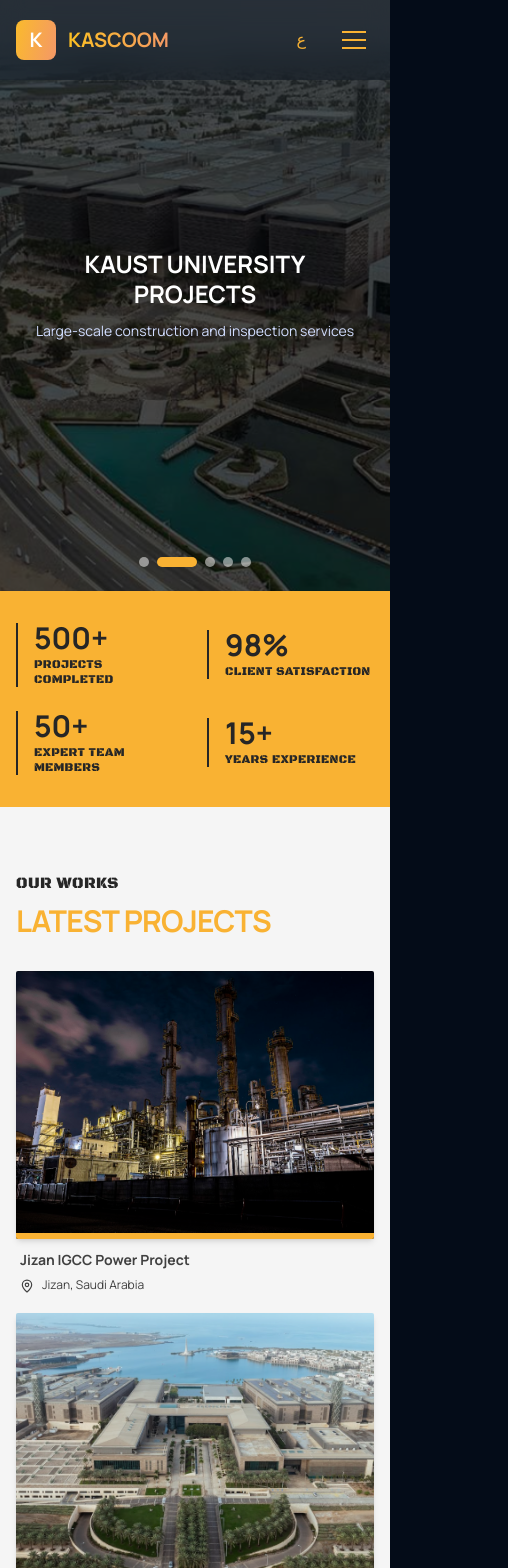
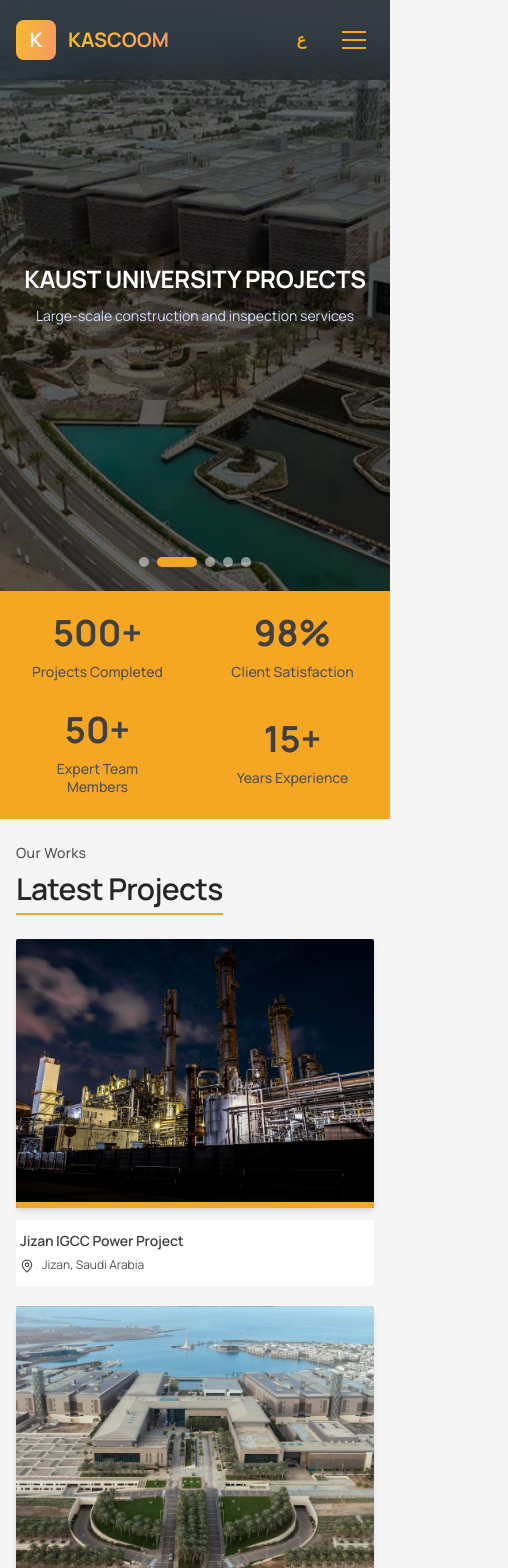
Before and after one commit to dario6h/kascom, a Next.js app: page / in a window 390 px wide. Shown: the top 1568 px of the page, 508 px wide, since content can reach past the window. Built offline with nearby package versions, Linux system fonts and the light colour scheme.

Commit message:
Update About page components and optimize performance

```diff
--- a/app/components/about/Section1-HeroSlideshow.jsx
+++ b/app/components/about/Section1-HeroSlideshow.jsx
@@ -117,12 +117,11 @@
             backgroundImage: `url(/images/about/hero/${slide.image})`,
             backgroundSize: 'cover',
             backgroundPosition: 'center',
-            backgroundRepeat: 'no-repeat',
-            backgroundColor: '#1a1f2e'
+            backgroundRepeat: 'no-repeat'
           }}
         >
-          {/* Dark blue overlay */}
-          <div className="absolute inset-0 bg-primary-900/70"></div>
+          {/* Dark overlay */}
+          <div className="absolute inset-0 bg-black/60"></div>
 
           {/* Content */}
           <div className="relative h-full flex items-center justify-center sm:justify-end px-4 sm:px-6 lg:px-16">
@@ -159,20 +158,18 @@
       {/* Navigation Arrows - Hidden on mobile, visible on hover for desktop */}
       <button
         onClick={prevSlide}
-        className="hidden md:flex absolute left-4 lg:left-8 top-1/2 -translate-y-1/2 z-20 w-12 h-12 items-center justify-center backdrop-blur-sm hover:bg-white/20 transition-all duration-300 rounded-full opacity-0 group-hover/slideshow:opacity-100 touch-manipulation"
-        style={{ backgroundColor: 'rgba(64, 64, 64, 0.1)' }}
+        className="hidden md:flex absolute left-4 lg:left-8 top-1/2 -translate-y-1/2 z-20 w-12 h-12 items-center justify-center bg-white/10 backdrop-blur-sm hover:bg-white/20 transition-all duration-300 rounded-full opacity-0 group-hover/slideshow:opacity-100 touch-manipulation"
         aria-label="Previous slide"
       >
-        <ChevronLeft className="w-6 h-6 hover:scale-110 transition-transform text-neutral-700" />
+        <ChevronLeft className="w-6 h-6 hover:scale-110 transition-transform text-white" />
       </button>
 
       <button
         onClick={nextSlide}
-        className="hidden md:flex absolute right-4 lg:right-8 top-1/2 -translate-y-1/2 z-20 w-12 h-12 items-center justify-center backdrop-blur-sm hover:bg-white/20 transition-all duration-300 rounded-full opacity-0 group-hover/slideshow:opacity-100 touch-manipulation"
-        style={{ backgroundColor: 'rgba(64, 64, 64, 0.1)' }}
+        className="hidden md:flex absolute right-4 lg:right-8 top-1/2 -translate-y-1/2 z-20 w-12 h-12 items-center justify-center bg-white/10 backdrop-blur-sm hover:bg-white/20 transition-all duration-300 rounded-full opacity-0 group-hover/slideshow:opacity-100 touch-manipulation"
         aria-label="Next slide"
       >
-        <ChevronRight className="w-6 h-6 hover:scale-110 transition-transform text-neutral-700" />
+        <ChevronRight className="w-6 h-6 hover:scale-110 transition-transform text-white" />
       </button>
 
       {/* Slide Indicators - Larger tap targets for mobile */}
@@ -191,7 +188,7 @@
               index === currentSlide ? 'w-10 sm:w-8' : 'w-2.5 sm:w-2 hover:bg-white/70'
             }`}
             style={{
-              backgroundColor: index === currentSlide ? '#f9b233' : 'rgba(255, 255, 255, 0.5)',
+              backgroundColor: index === currentSlide ? '#f5a623' : 'rgba(255, 255, 255, 0.5)',
               minWidth: '10px',
               minHeight: '10px'
             }}
--- a/app/components/about/Section2-Stats.jsx
+++ b/app/components/about/Section2-Stats.jsx
@@ -12,26 +12,19 @@
 
 export default function StatsSection() {
   return (
-    <Section className="py-8 md:py-10 lg:py-12" style={{ backgroundColor: '#f9b233' }}>
-      <div className="grid grid-cols-2 md:grid-cols-4 gap-6 sm:gap-8 md:gap-10 lg:gap-12">
+    <Section className="py-6 md:py-8 lg:py-10" style={{ backgroundColor: '#f5a623' }}>
+      <div className="grid grid-cols-2 md:grid-cols-4 gap-8 md:gap-12 divide-x-0 md:divide-x divide-neutral-700/15">
         {stats.map((stat, index) => {
           const numericValue = stat.number.replace(/\D/g, '');
           const suffix = stat.number.replace(/\d/g, '');
 
           return (
-            <div key={index} className="flex items-center h-full">
-              <div className="pl-4 sm:pl-5 md:pl-6 lg:pl-8 border-l-2 sm:border-l-3 md:border-l-4 border-neutral-800 flex flex-col justify-center">
-                <div className="text-3xl sm:text-4xl md:text-5xl lg:text-5xl text-neutral-800 font-bold mb-1 sm:mb-2 uppercase leading-none">
-                  <Counter end={numericValue} suffix={suffix} duration={3500} />
-                </div>
-                <div
-                  className="text-xs sm:text-sm md:text-base lg:text-lg text-neutral-800 tracking-wide md:tracking-wider uppercase font-medium leading-tight"
-                  style={{
-                    fontFamily: '"Black Ops One", sans-serif'
-                  }}
-                >
-                  {stat.label}
-                </div>
+            <div key={index} className="flex flex-col items-center justify-center text-center px-4">
+              <div className="text-4xl sm:text-5xl md:text-6xl text-neutral-700 font-bold mb-3 leading-none">
+                <Counter end={numericValue} suffix={suffix} duration={2500} />
+              </div>
+              <div className="text-sm sm:text-base md:text-lg text-neutral-600 font-medium leading-tight">
+                {stat.label}
               </div>
             </div>
           );
--- a/app/components/about/Section3-OurWorks.jsx
+++ b/app/components/about/Section3-OurWorks.jsx
@@ -33,23 +33,20 @@
 
 export default function OurWorks() {
   return (
-    <Section
-      className="py-10 sm:py-12 md:py-16 lg:py-20"
-      style={{ backgroundColor: '#f5f5f5' }}
-    >
+    <Section className="py-6 md:py-8 lg:py-10">
       <div>
         {/* Header */}
-        <div className="flex flex-col sm:flex-row justify-between items-start sm:items-end mb-8 sm:mb-10 md:mb-12 gap-4 sm:gap-0">
+        <div className="flex flex-col sm:flex-row justify-between items-start sm:items-end mb-6 sm:mb-8 md:mb-10 gap-4 sm:gap-0">
           <div>
-            <p className="text-neutral-800 text-base sm:text-lg md:text-xl uppercase tracking-wide sm:tracking-wider mb-2 sm:mb-3 font-medium" style={{ fontFamily: '"Black Ops One", sans-serif' }}>Our Works</p>
-            <h2 className="text-3xl sm:text-4xl md:text-5xl font-bold uppercase tracking-tight" style={{ color: '#f9b233' }}>
-              LATEST PROJECTS
+            <p className="text-neutral-600 text-sm sm:text-base md:text-lg tracking-wide mb-2 sm:mb-3 font-medium">Our Works</p>
+            <h2 className="text-3xl sm:text-4xl md:text-5xl font-semibold tracking-tight text-neutral-800 relative inline-block pb-2 sm:pb-3">
+              Latest Projects
+              <div className="absolute bottom-0 left-0 right-0 w-full h-0.5 sm:h-1" style={{ backgroundColor: '#f5a623' }}></div>
             </h2>
           </div>
           <Link
             href="/projects"
-            className="hidden md:flex items-center gap-2 text-neutral-800 hover:text-neutral-900 transition-colors duration-200 ease-out group font-medium touch-manipulation"
-            style={{ fontFamily: '"Black Ops One", sans-serif' }}
+            className="hidden md:flex items-center gap-2 text-neutral-700 hover:text-neutral-900 transition-colors duration-200 ease-out group font-medium touch-manipulation"
           >
             <span>More Projects</span>
             <ArrowRight className="w-5 h-5 group-hover:translate-x-1 transition-transform duration-200 ease-out" />
@@ -63,27 +60,28 @@
               <div className="group cursor-pointer h-full touch-manipulation">
                   {/* Image Container */}
                   <div
-                    className="relative aspect-[4/3] overflow-hidden bg-cover bg-center shadow-md rounded-sm"
+                    className="relative aspect-[4/3] overflow-hidden shadow-md rounded-sm"
                     style={{
                       backgroundImage: `url(${project.image})`,
-                      backgroundColor: '#1a1f2e',
+                      backgroundSize: 'cover',
+                      backgroundPosition: 'center'
                     }}
                   >
                     {/* Hover Overlay with Icon */}
-                    <div className="absolute inset-0 bg-black opacity-0 group-hover:opacity-40 transition-opacity duration-500 ease-in-out flex items-center justify-center">
+                    <div className="absolute inset-0 bg-black opacity-0 group-hover:opacity-60 transition-opacity duration-500 ease-in-out flex items-center justify-center">
                       <ExternalLink className="w-8 h-8 sm:w-10 sm:h-10 text-white scale-90 opacity-0 group-hover:scale-100 group-hover:opacity-100 transition-all duration-500 ease-in-out" />
                     </div>
 
                     {/* Thick Bottom Border */}
-                    <div className="absolute bottom-0 left-0 right-0 h-1.5" style={{ backgroundColor: '#f9b233' }}></div>
+                    <div className="absolute bottom-0 left-0 right-0 h-1.5" style={{ backgroundColor: '#f5a623' }}></div>
                   </div>
 
                   {/* Project Info */}
-                  <div className="mt-3 space-y-2 px-1">
-                    <h3 className="text-sm sm:text-base font-bold text-neutral-700 group-hover:text-neutral-900 transition-colors duration-300 leading-tight">
+                  <div className="mt-3 space-y-2 px-1 bg-white p-3 rounded-sm">
+                    <h3 className="text-sm sm:text-base font-semibold text-neutral-700 group-hover:text-neutral-900 transition-colors duration-300 leading-tight">
                       {project.title}
                     </h3>
-                    <div className="flex items-start gap-2 text-neutral-700 text-xs">
+                    <div className="flex items-start gap-2 text-neutral-600 text-xs">
                       <MapPin className="w-3.5 h-3.5 mt-0.5 flex-shrink-0" />
                       <span className="leading-snug">{project.location}</span>
                     </div>
@@ -97,8 +95,7 @@
         <div className="mt-8 sm:mt-10 flex justify-center md:hidden">
           <Link
             href="/projects"
-            className="flex items-center gap-2 px-6 py-3 text-neutral-800 hover:text-neutral-900 transition-colors duration-200 ease-out group font-medium touch-manipulation"
-            style={{ fontFamily: '"Black Ops One", sans-serif' }}
+            className="flex items-center gap-2 px-6 py-3 text-neutral-700 hover:text-neutral-900 transition-colors duration-200 ease-out group font-medium touch-manipulation"
           >
             <span>More Projects</span>
             <ArrowRight className="w-5 h-5 group-hover:translate-x-1 transition-transform duration-200 ease-out" />
--- a/app/page.js
+++ b/app/page.js
@@ -10,7 +10,7 @@
 
 export default function Home() {
   return (
-    <div className="min-h-screen bg-gradient-radial">
+    <div className="min-h-screen">
       <HeroSlideshow />
       <StatsSection />
       <OurWorks />
--- a/components/layout/Navbar.jsx
+++ b/components/layout/Navbar.jsx
@@ -67,7 +67,7 @@
                     className={`absolute bottom-0 left-0 h-0.5 transition-all duration-300 ${
                       isActive(item.href) ? 'w-full' : 'w-0 group-hover:w-full'
                     }`}
-                    style={{ backgroundColor: '#f9b233' }}
+                    style={{ backgroundColor: '#f5a623' }}
                   ></span>
                 </Link>
               ))}
@@ -79,7 +79,7 @@
                 aria-label="Toggle language"
               >
                 ع
-                <span className="absolute bottom-0 left-0 w-0 h-0.5 group-hover:w-full transition-all duration-300" style={{ backgroundColor: '#f9b233' }}></span>
+                <span className="absolute bottom-0 left-0 w-0 h-0.5 group-hover:w-full transition-all duration-300" style={{ backgroundColor: '#f5a623' }}></span>
               </button>
             </div>
 
@@ -88,19 +88,19 @@
               {/* Language Toggle */}
               <button
                 onClick={toggleLanguage}
-                className="relative px-3 py-2 font-medium transition-all group"
-                style={{ fontFamily: '"Black Ops One", sans-serif', color: '#f9b233' }}
+                className="relative px-3 py-2 font-semibold transition-all group"
+                style={{ color: '#f5a623' }}
                 aria-label="Toggle language"
               >
                 ع
-                <span className="absolute bottom-0 left-0 w-0 h-0.5 group-hover:w-full transition-all duration-300" style={{ backgroundColor: '#f9b233' }}></span>
+                <span className="absolute bottom-0 left-0 w-0 h-0.5 group-hover:w-full transition-all duration-300" style={{ backgroundColor: '#f5a623' }}></span>
               </button>
 
               {/* Hamburger Menu Button */}
               <button
                 onClick={() => setIsMobileMenuOpen(!isMobileMenuOpen)}
                 className="flex flex-col gap-1.5 p-2 transition-all group"
-                style={{ color: '#f9b233' }}
+                style={{ color: '#f5a623' }}
                 aria-label="Toggle mobile menu"
               >
                 <span className={`w-6 h-0.5 bg-current transition-all duration-300 ${isMobileMenuOpen ? 'rotate-45 translate-y-2' : ''}`}></span>
--- a/components/ui/Section.jsx
+++ b/components/ui/Section.jsx
@@ -4,14 +4,15 @@
   children,
   className = "",
   containerClassName = "",
-  background = "white",
+  background = "transparent",
   style
 }) {
   const bgColors = {
     white: 'bg-white',
     gray: 'bg-gray-50',
     dark: 'bg-gray-900',
-    primary: 'bg-primary-50'
+    primary: 'bg-primary-50',
+    transparent: 'bg-transparent'
   };
 
   return (
--- a/styles/globals.css
+++ b/styles/globals.css
@@ -1,30 +1,82 @@
-@import url('https://fonts.googleapis.com/css2?family=Manrope:wght@200;300;400;500;600;700;800&display=swap');
-@import url('https://fonts.googleapis.com/css2?family=Inter:wght@300;400;500;600;700;800&display=swap');
-@import url('https://fonts.googleapis.com/css2?family=Cairo:wght@300;400;500;600;700;800&display=swap');
-@import url('https://fonts.googleapis.com/css2?family=Bebas+Neue&display=swap');
-@import url('https://fonts.googleapis.com/css2?family=Teko:wght@300;400;500;600;700&display=swap');
-@import url('https://fonts.googleapis.com/css2?family=Black+Ops+One&display=swap');
+/* ============================================
+   KASCOOM WEBSITE - DESIGN SYSTEM
+   ============================================
+
+   UNIVERSAL DESIGN PRINCIPLES:
+
+   1. BACKGROUND COLORS:
+      - Universal background: #f5f5f5 (light gray)
+      - Card backgrounds: #ffffff (pure white)
+      - Accent sections: #f5a623 (softer orange)
+      - Dark theme pages: Use bg-gradient-radial
+
+   2. COLOR SATURATION:
+      - Avoid bright #f9b233 (too saturated)
+      - Use #f5a623 for all accent elements
+      - Text colors: neutral-700 to neutral-600 range
+      - NO pure black text (#000000)
+
+   3. TYPOGRAPHY:
+      - Default font weight: 600 (semibold), NOT 700 (bold)
+      - Avoid excessive uppercase text
+      - Remove "Black Ops One" font from sections
+      - Line height: 1.6 for body, 1.2 for headings
+      - Letter spacing: -0.01em for headings
+
+   4. PREVENT OVERLAPPING:
+      - Section component default: transparent background
+      - Only add explicit backgrounds where needed
+      - Use CSS variables for consistency
+      - Avoid inline backgroundColor unless intentional
+
+   6. IMAGE OVERLAYS:
+      - Universal overlay: bg-black/60 (60% black opacity)
+      - Use consistently across all background images
+      - Ensures text readability on any image
+      - Professional, neutral appearance
+
+   5. HIERARCHY:
+      - H1-H6: Use semantic sizing with clamp()
+      - Primary text: #2d3748 (neutral-800)
+      - Secondary text: #4a5568 (neutral-700)
+      - Body text: #718096 (neutral-600)
+      - Muted text: #a0aec0 (neutral-500)
+
+   ============================================ */
+
+@import url('https://fonts.googleapis.com/css2?family=Manrope:wght@300;400;500;600;700&display=swap');
+@import url('https://fonts.googleapis.com/css2?family=Cairo:wght@300;400;500;600;700&display=swap');
 
 @tailwind base;
 @tailwind components;
 @tailwind utilities;
 
-/* Military Stencil Font Styling */
-@font-face {
-  font-family: 'Military Stencil';
-  src: local('Stencil Std'), local('Stencil');
-  font-weight: 700;
-  font-style: normal;
-}
+:root {
+  /* Typography */
+  --font-family: 'Manrope', sans-serif;
 
-:root {
-  --font-family: 'Manrope', 'Inter', sans-serif;
+  /* Universal Background Colors */
+  --color-bg-universal: #f5f5f5;        /* Light gray - universal page background */
+  --color-bg-white: #ffffff;            /* Pure white - card backgrounds */
+  --color-bg-accent: #f5a623;           /* Softer orange - accent sections (Stats, Clients) */
+
+  /* Dark Theme Colors (for Services, Projects, Contact pages) */
+  --color-bg-dark: #040C18;
+  --color-footer: #031B34;
+  --color-blog: #042c54;
+
+  /* Text Colors */
+  --color-text-primary: #2d3748;        /* Neutral-800 - main headings */
+  --color-text-secondary: #4a5568;      /* Neutral-700 - subheadings */
+  --color-text-tertiary: #718096;       /* Neutral-600 - body text */
+  --color-text-muted: #a0aec0;          /* Neutral-500 - subtle text */
+  --color-text-light: #81AFDD;          /* Light blue - dark theme text */
+
+  /* Accent Colors */
   --gradient-text: linear-gradient(89.97deg, #fbbf24 1.84%, #F49867 102.67%);
   --gradient-bar: linear-gradient(103.22deg, #fbbf24 -13.86%, #F49867 99.55%);
-  --color-bg: #040C18;
-  --color-footer: #031B34;
-  --color-blog: #042c54;
-  --color-text: #81AFDD;
+  --color-accent-orange: #F49867;
+  --color-accent-yellow: #f5a623;       /* Primary accent color */
   --color-subtext: #FF8A71;
 }
 
@@ -41,11 +93,55 @@
 
 body {
   font-family: var(--font-family);
-  background-color: var(--color-bg);
+  background-color: var(--color-bg-universal);
+  color: var(--color-text-tertiary);
+  line-height: 1.6;
 }
 
 [dir="rtl"] {
   font-family: 'Cairo', 'Manrope', system-ui, sans-serif;
+}
+
+/* ============================================
+   DESIGN SYSTEM - Universal Styles
+   ============================================ */
+
+/* Typography Hierarchy */
+h1, h2, h3, h4, h5, h6 {
+  font-weight: 600;  /* semibold by default, not bold */
+  line-height: 1.2;
+  color: var(--color-text-primary);
+  letter-spacing: -0.01em;
+}
+
+h1 { font-size: clamp(2rem, 5vw, 3.5rem); }
+h2 { font-size: clamp(1.75rem, 4vw, 3rem); }
+h3 { font-size: clamp(1.5rem, 3vw, 2.25rem); }
+h4 { font-size: clamp(1.25rem, 2.5vw, 1.75rem); }
+h5 { font-size: clamp(1.125rem, 2vw, 1.5rem); }
+h6 { font-size: clamp(1rem, 1.5vw, 1.25rem); }
+
+p {
+  color: var(--color-text-tertiary);
+  line-height: 1.7;
+}
+
+/* Prevent Over-Saturation */
+.text-bold-override {
+  font-weight: 600 !important;  /* Enforce semibold instead of bold */
+}
+
+/* Background System */
+.bg-universal {
+  background-color: var(--color-bg-universal);
+}
+
+.bg-card {
+  background-color: var(--color-bg-white);
+}
+
+.bg-accent {
+  background-color: var(--color-bg-accent);
 }
 
 /* Gradient text utility */
@@ -54,6 +150,38 @@
   background-clip: text;
   -webkit-background-clip: text;
   -webkit-text-fill-color: transparent;
+}
+
+/* Accent Underline */
+.accent-underline {
+  position: relative;
+  padding-bottom: 0.5rem;
+  display: inline-block;
+}
+
+.accent-underline::after {
+  content: '';
+  position: absolute;
+  bottom: 0;
+  left: 0;
+  right: 0;
+  height: 0.25rem;
+  background-color: var(--color-accent-yellow);
+}
+
+/* Card Styles */
+.card {
+  background-color: var(--color-bg-white);
+  border-radius: 0.25rem;
+  padding: 1rem;
+  box-shadow: 0 1px 3px rgba(0, 0, 0, 0.1);
+}
+
+/* Universal Image Overlay */
+.image-overlay {
+  position: absolute;
+  inset: 0;
+  background-color: rgba(0, 0, 0, 0.6);
 }
 
 /* Section utilities */
@@ -73,63 +201,12 @@
   }
 }
 
-/* Animated blob effect */
-@keyframes blob {
-  0%, 100% {
-    transform: translate(0px, 0px) scale(1);
-  }
-  33% {
-    transform: translate(30px, -50px) scale(1.1);
-  }
-  66% {
-    transform: translate(-20px, 20px) scale(0.9);
-  }
-}
-
-.animate-blob {
-  animation: blob 7s infinite;
-}
-
-.animation-delay-2000 {
-  animation-delay: 2s;
-}
-
-.animation-delay-4000 {
-  animation-delay: 4s;
-}
-
-/* Glowing pulse effect */
-@keyframes glow-pulse {
-  0%, 100% {
-    opacity: 0.3;
-    transform: scale(1);
-  }
-  50% {
-    opacity: 0.6;
-    transform: scale(1.1);
-  }
-}
-
-.animate-glow {
-  animation: glow-pulse 8s ease-in-out infinite;
-}
-
-.animation-delay-1000 {
-  animation-delay: 1s;
-}
-
-.animation-delay-3000 {
-  animation-delay: 3s;
-}
-
-/* Slide animations for partners section */
-@keyframes slideInFromRight {
-  0% {
-    transform: translateX(100%);
+/* Simple fade-in animation - used sparingly */
+@keyframes fadeIn {
+  from {
     opacity: 0;
   }
-  100% {
-    transform: translateX(0);
+  to {
     opacity: 1;
   }
 }
```
Also changed, not shown: app/components/about/Section4-AboutTabs.jsx (+31 -22 lines), app/components/about/Section5-Clients.jsx (+10 -26 lines), app/components/about/Section6-WhatWeOffer.jsx (+7 -10 lines), app/components/about/Section7-CTA.jsx (+4 -3 lines), tailwind.config.js (+13 -1 lines), public/images/about/clients/ibnzahr.jpg (deleted).
